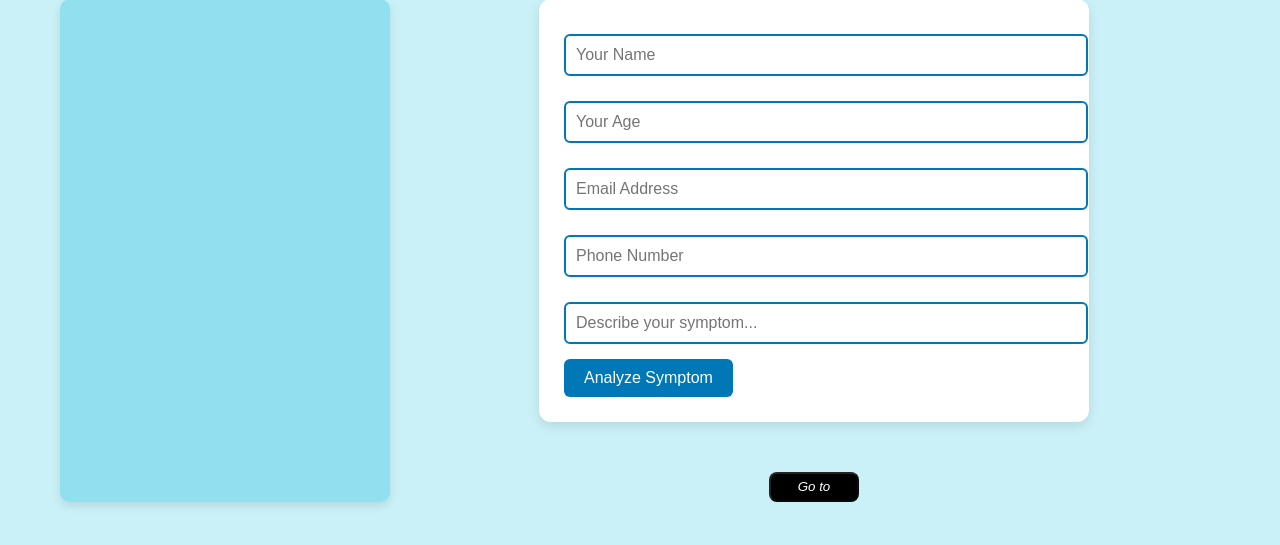
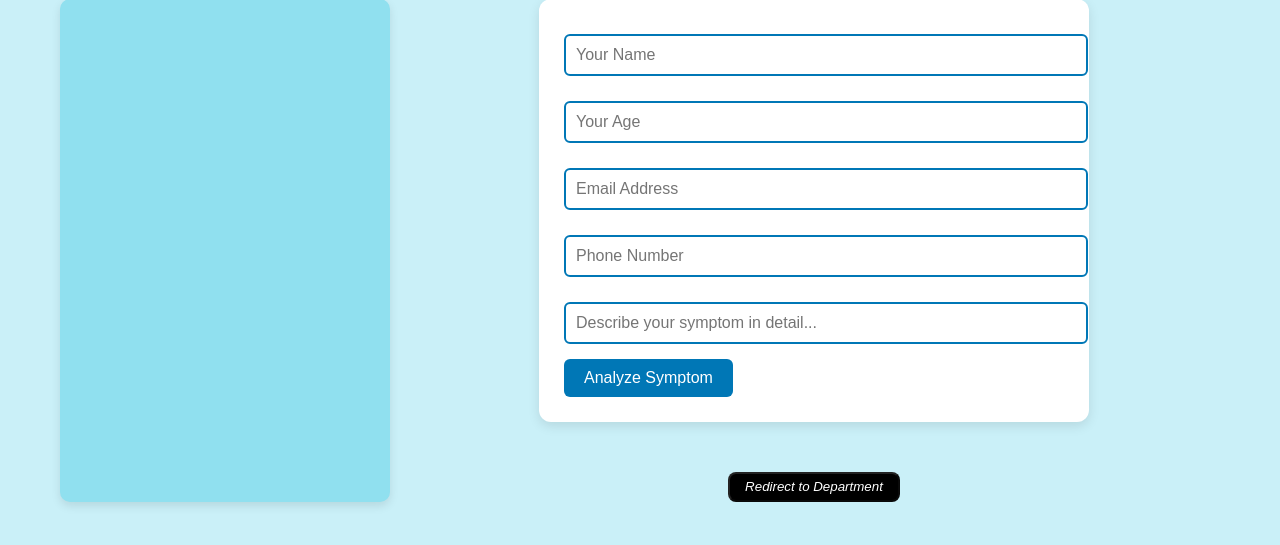
Before and after one commit to ManasSrivastava2047/Medical-ai-agent, a Flask app: page /book in a window 1280 px wide. Shown: the part 195-740 px from the top of the page. Run offline with Flask 3, Linux system fonts and the light colour scheme.

Commit message:
Commit 10

```diff
--- a/app.py
+++ b/app.py
@@ -4,7 +4,6 @@ from langgraph.graph import StateGraph, END
 from langchain_google_genai import ChatGoogleGenerativeAI
 from langchain_core.messages import HumanMessage
 from dotenv import load_dotenv
-import os
 
 load_dotenv()
 api_key = os.getenv("GOOGLE_API_KEY")
@@ -17,65 +16,56 @@ app = Flask(__name__)
 
 llm = ChatGoogleGenerativeAI(model="models/gemini-1.5-flash-latest", temperature=0.2)
 
+redirect_map = {
+    "general": "general.html",
+    "emergency": "emergency.html",
+    "mentalhealth": "mental_health.html",
+    "cardiology": "cardiology.html",
+    "pulmonology": "pulmonology.html",
+    "gastroenterology": "gastroenterology.html",
+    "neurology": "neurology.html",
+    "orthopedics": "orthopedics.html",
+    "pediatrics": "pediatrics.html",
+    "gynecology": "gynecology.html",
+    "dermatology": "dermatology.html",
+    "ent": "ent.html",
+    "ophthalmology": "ophthalmology.html",
+    "psychiatry": "psychiatry.html",
+    "urology": "urology.html",
+    "endocrinology": "endocrinology.html",
+    "oncology": "oncology.html",
+    "dental": "dental.html",
+}
+
 def get_symptom(state: dict) -> dict:
     state["symptom"] = state.get("symptom", "")
     return state
 
 def classify_symptom(state: dict) -> dict:
     prompt = (
-        "You are a helpful Medical Assistant. Classify the symptom below into:\n"
-        "- General\n- Emergency\n- Mental health\n"
-        f"Symptom: {state['symptom']}\n"
-        "Respond only with one word: General, Emergency, or Mental Health.\n"
-        "# Example: input: I have fever → Output: General"
+        "You are a helpful Medical Assistant. Classify the symptom below into one of these departments:\n"
+        "- General, Emergency, Mental health, Cardiology, Pulmonology, Gastroenterology, Neurology, Orthopedics,\n"
+        "Pediatrics, Gynecology, Dermatology, ENT, Ophthalmology, Psychiatry, Urology, Endocrinology, Oncology, Dental\n"
+        f"\nSymptom: {state['symptom']}\n"
+        "Respond only with the department name."
     )
     response = llm.invoke([HumanMessage(content=prompt)])
     state["category"] = response.content.strip()
     return state
 
 def symptom_router(state: dict) -> str:
-    cat = state["category"].lower()
-    if "general" in cat:
-        return "general"
-    elif "emergency" in cat:
-        return "emergency"
-    elif "mental" in cat:
-        return "mental_health"
-    else:
-        return "general"
+    cat = state["category"].lower().replace(" ", "")
+    return cat if cat in redirect_map else "general"
 
-def general_node(state: dict) -> dict:
-    state["answer"] = f"{state['symptom']} → \n<span class='final-res-general'>Seems general. Directing you to the general ward.</span>".replace("\n","<br>")
-
+def detail_node(state: dict) -> dict:
+    category = state["category"]
+    redirect_key = category.lower().replace(" ", "")
+    display_name = category.replace("_", " ").title()
+    symptom = state["symptom"]
+    state["answer"] = f"{symptom} → <span class='final-res-{redirect_key}'>{display_name}</span>"
     explain_prompt = (
-        f"Explain the possible causes and medical relevance of the symptom: '{state['symptom']}' "
-        f"in about 4-5 lines. Keep it concise and helpful for a general patient."
+        f"Explain the likely medical relevance of the symptom: '{symptom}' in 4–5 lines, based on {category} context."
     )
-
-    response = llm.invoke([HumanMessage(content=explain_prompt)])
-    state["details"] = response.content.strip()
-    return state
-
-def emergency_node(state: dict) -> dict:
-    state["answer"] = f"{state['symptom']} → \n<span class='final-res-emergency'>It is a medical emergency! Seeking immediate help.</span>".replace("\n","<br>")
-
-    explain_prompt = (
-        f"The symptom '{state['symptom']}' may indicate an emergency. "
-        f"Explain possible serious causes in 4–5 lines. Be specific but not alarming."
-    )
-
-    response = llm.invoke([HumanMessage(content=explain_prompt)])
-    state["details"] = response.content.strip()
-    return state
-
-def mental_health_node(state: dict) -> dict:
-    state["answer"] = f"{state['symptom']} → \n<span class='final-res-mental'>This may be a mental health issue. Please talk to our counselor.</span>".replace("\n","<br>")
-
-    explain_prompt = (
-        f"Explain in 4–5 lines what might be the causes or concerns behind the symptom: '{state['symptom']}' "
-        f"from a mental health perspective. Keep the tone supportive and informative."
-    )
-
     response = llm.invoke([HumanMessage(content=explain_prompt)])
     state["details"] = response.content.strip()
     return state
@@ -84,20 +74,10 @@ builder = StateGraph(dict)
 builder.set_entry_point("get_symptom")
 builder.add_node("get_symptom", get_symptom)
 builder.add_node("classify", classify_symptom)
-builder.add_node("general", general_node)
-builder.add_node("emergency", emergency_node)
-builder.add_node("mental_health", mental_health_node)
-
+builder.add_node("details", detail_node)
 builder.add_edge("get_symptom", "classify")
-builder.add_conditional_edges("classify", symptom_router, {
-    "general": "general",
-    "emergency": "emergency",
-    "mental_health": "mental_health"
-})
-
-builder.add_edge("general", END)
-builder.add_edge("emergency", END)
-builder.add_edge("mental_health", END)
+builder.add_edge("classify", "details")
+builder.add_edge("details", END)
 
 graph = builder.compile()
 
@@ -109,6 +89,8 @@ def index():
 def book():
     result = None
     details = None
+    redirect_url = "#"
+    redirect_text = "Department"
     user_info = {}
 
     if request.method == 'POST':
@@ -116,13 +98,16 @@ def book():
         user_info['age'] = request.form['age']
         user_info['email'] = request.form['email']
         user_info['phone'] = request.form['phone']
-
         user_symptom = request.form['symptom']
         final_state = graph.invoke({"symptom": user_symptom})
         result = f"Classification: {final_state.get('answer')}"
         details = final_state.get("details")
+        category = final_state.get("category", "general").lower().replace(" ", "")
+        redirect_url = redirect_map.get(category, "general.html")
+        redirect_text = category.replace("_", " ").title()
 
-    return render_template('bookappt.html', result=result, details=details, user_info=user_info)
+    return render_template('bookappt.html', result=result, details=details, user_info=user_info,
+                           redirect_url=redirect_url, redirect_text=redirect_text)
 
 if __name__ == '__main__':
     app.run(debug=True)
--- a/templates/bookappt.html
+++ b/templates/bookappt.html
@@ -124,22 +124,36 @@
             font-weight: bold;
             font-size: 1.2rem;
         }
-  .gotoDoctorBtn{
+        .gotoDoctorBtn {
             margin-top: 20px;
             font-style: oblique;
             height: 30px;
-    width: 90px;
+            width: auto;
             background-color: black;
             color: white;
             border-radius: 8px;
-    align-self: center
-
+            padding: 5px 15px;
+            align-self: center;
+            transition: all 0.3s ease;
         }
-  .gotoDoctorBtn:hover{
+        .gotoDoctorBtn:hover {
             transform: scale(1.05);
             box-shadow: 0 0 20px rgb(63, 243, 222);
         }
-</style>
+        .final-res-cardiology { color: crimson; font-weight: bold; font-size: 1.2rem; }
+.final-res-neurology { color: purple; font-weight: bold; font-size: 1.2rem; }
+.final-res-ent { color: teal; font-weight: bold; font-size: 1.2rem; }
+.final-res-gynecology { color: deeppink; font-weight: bold; font-size: 1.2rem; }
+.final-res-dermatology { color: orange; font-weight: bold; font-size: 1.2rem; }
+.final-res-oncology { color: darkred; font-weight: bold; font-size: 1.2rem; }
+.final-res-pediatrics { color: blueviolet; font-weight: bold; font-size: 1.2rem; }
+.final-res-dental { color: chocolate; font-weight: bold; font-size: 1.2rem; }
+.final-res-orthopedics { color: sienna; font-weight: bold; font-size: 1.2rem; }
+.final-res-pulmonology { color: steelblue; font-weight: bold; font-size: 1.2rem; }
+.final-res-gastroenterology { color: darkgoldenrod; font-weight: bold; font-size: 1.2rem; }
+.final-res-ophthalmology { color: darkcyan; font-weight: bold; font-size: 1.2rem; }
+.final-res-nephrology { color: darkolivegreen; font-weight: bold; font-size: 1.2rem; }
+.final-res-endocrinology { color: mediumslateblue; font-weight: bold; font-size: 1.2rem; }
 
     </style>
 </head>
@@ -151,8 +165,6 @@ margin-top: 20px;
 </header>
 
 <div class="container">
-
-        <!-- Left Side: User Details -->
     <div class="user-info-box">
         {% if user_info %}
         <h3>👤 User Info</h3>
@@ -163,21 +175,22 @@ margin-top: 20px;
         {% endif %}
     </div>
 
-        <!-- Right Side: Main AI Response -->
     <div class="main-content">
         <form method="POST" action="/book">
             <input type="text" name="name" placeholder="Your Name" required>
             <input type="number" name="age" placeholder="Your Age" required>
             <input type="email" name="email" placeholder="Email Address" required>
             <input type="text" name="phone" placeholder="Phone Number" required>
-                <input type="text" name="symptom" placeholder="Describe your symptom..." required>
+            <input type="text" name="symptom" placeholder="Describe your symptom in detail..." required>
             <input type="submit" value="Analyze Symptom" id="analyzeBtn" disabled>
         </form>
+
         {% if result %}
-            <button class="gotoDoctorBtn" onclick="location.href='/general'">Go to </button>
+        <button class="gotoDoctorBtn" onclick="handleRedirect('{{ result }}')">Redirect to Recommended Department</button>
         {% else %}
-<button class="gotoDoctorBtn" onclick="location.href='/general'" disabled>Go to </button>
+        <button class="gotoDoctorBtn" disabled>Redirect to Department</button>
         {% endif %}
+
         {% if result %}
         <div class="response">
             <p><strong>{{ result | safe }}</strong></p>
@@ -190,25 +203,49 @@ margin-top: 20px;
             <p>{{ details }}</p>
         </div>
         {% endif %}
-
     </div>
 </div>
+
 <script>
     const form = document.querySelector("form");
-
     const analyzeBtn = document.getElementById("analyzeBtn");
-  const gotoDoctorBtn = document.querySelector(".gotoDoctorBtn");
 
     form.addEventListener("input", function () {
         analyzeBtn.disabled = false;
     });
 
-  form.addEventListener("submit", function (e) {
-    setTimeout(() => {
-      document.body.insertAdjacentHTML("beforeend", `<p>Diagnosis complete. Proceed to doctor.</p>`);
-      gotoDoctorBtn.disabled = false;
-    }, 1000);
-  });
+    function handleRedirect(resultText) {
+        const lower = resultText.toLowerCase();
+        const redirects = {
+            'general': '/departments/general-medicine',
+            'emergency': '/departments/emergency',
+            'mental': '/departments/psychiatry',
+            'cardiology': '/departments/cardiology',
+            'pulmonology': '/departments/pulmonology',
+            'gastroenterology': '/departments/gastroenterology',
+            'neurology': '/departments/neurology',
+            'orthopedics': '/departments/orthopedics',
+            'pediatrics': '/departments/pediatrics',
+            'gynecology': '/departments/gynecology',
+            'dermatology': '/departments/dermatology',
+            'ent': '/departments/ent',
+            'ophthalmology': '/departments/ophthalmology',
+            'nephrology': '/departments/nephrology',
+            'endocrinology': '/departments/endocrinology',
+            'oncology': '/departments/oncology',
+            'dental': '/departments/dental'
+        };
+
+        for (const key in redirects) {
+            if (lower.includes(key)) {
+                window.location.href = redirects[key];
+                return;
+            }
+        }
+
+        alert("Department not specifically matched. Redirecting to General Medicine.");
+        window.location.href = '/departments/general-medicine';
+    }
 </script>
 
 </body>
```
Also changed, not shown: templates/general.html (+11 -0 lines). Lines whose indentation alone changed are shown as unchanged.
